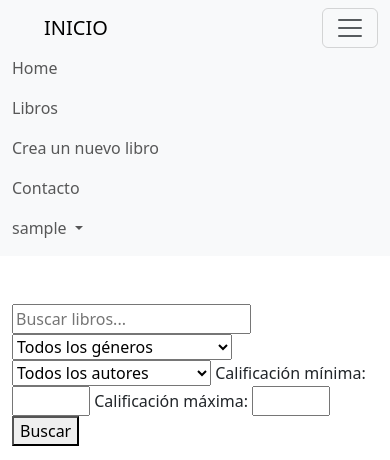
After one commit to Dolavarria/Proyecto_certificacion, a Django app: page /libro/ in a window 390 px wide, after a click that opens the changed part. The commit adds this page. Shown: the top 460 px of the page. Run offline with Django 5.2, Linux system fonts and the light colour scheme; the visitor is signed in with stand-in values (Sample User, id 1); data comes from the database, SQL or seed files in the repository; data that the repository does not hold is empty.

Commit message:
Proyecto con funcionalidades completas! Pedientes ligeros cambios esteticos

```diff
--- a/resena_libros/libros/fixtures/libros.json
+++ b/resena_libros/libros/fixtures/libros.json
@@ -4,7 +4,7 @@
         "fields": {
             "titulo": "Cien años de soledad",
             "descripcion": "La obra cumbre del premio Nobel de Literatura Gabriel García Márquez.",
-            "ano_publicacion": "1967-05-30",
+            "ano_publicacion": "1967",
             "portada_url": "https://3.bp.blogspot.com/-dwgBP4EyTJM/XBGPjuNNh9I/AAAAAAAAAKM/Vbyt8BkL1m4L_mY9ZWHw_yU6FeKez6reQCLcBGAs/w144-h144-p-k-no-nu/libro-cien-anos-de-soledad.jpg",
             "genero": 1,
             "autor": 1
@@ -15,7 +15,7 @@
         "fields": {
             "titulo": "Don Quijote de la Mancha",
             "descripcion": "La obra maestra de Miguel de Cervantes que narra las aventuras del ingenioso hidalgo Don Quijote.",
-            "ano_publicacion": "1605-01-16",
+            "ano_publicacion": "1605",
             "portada_url": "https://img-static.ivoox.com/index.php?w=145&h=145&url=https://static-1.ivoox.com/canales/c/e/0/6/ce0699cb66091655318a37e8ed1cc9e2_XXL.jpg",
             "genero": 2,
             "autor": 2
@@ -26,7 +26,7 @@
         "fields": {
             "titulo": "Rayuela",
             "descripcion": "La novela del escritor argentino Julio Cortázar, considerada una de las obras más importantes del siglo XX.",
-            "ano_publicacion": "1963-01-01",
+            "ano_publicacion": "1963",
             "portada_url": "https://portallibros.com/wp-content/uploads/2021/08/rayuelaaaa-120x190.jpg",
             "genero": 3,
             "autor": 3
--- a/resena_libros/libros/forms.py
+++ b/resena_libros/libros/forms.py
@@ -15,12 +15,16 @@ class ContactosModelForm(forms.ModelForm):
 class ReseñasModelForm(forms.ModelForm):
     class Meta:
         model = Reseñas
-        fields = ['libro', 'calificacion', 'comentario']
+        fields = ['calificacion', 'comentario']
 
 class LibrosModelForm(forms.ModelForm):
     class Meta:
         model = Libros
         fields = ['titulo', 'descripcion', 'ano_publicacion', 'portada_url', 'genero', 'autor']
+        labels = {
+            'ano_publicacion': 'Año de publicación',
+
+        }
 
 class RegisterModelForm(UserCreationForm):
     class Meta:
--- a/resena_libros/libros/models.py
+++ b/resena_libros/libros/models.py
@@ -11,14 +11,18 @@ class Contactos(models.Model):
 
 class Generos(models.Model):
     nombre=models.CharField(max_length=50)
+    def __str__(self):
+        return self.nombre
 
 class Autores(models.Model):
     nombre=models.CharField(max_length=50)
+    def __str__(self):
+        return self.nombre
 
 class Libros(models.Model):
     titulo=models.CharField(max_length=50)
     descripcion=models.TextField()
-    ano_publicacion=models.DateField()
+    ano_publicacion=models.IntegerField()
     portada_url=models.URLField()
     genero=models.ForeignKey(Generos, on_delete=models.CASCADE)
     autor=models.ForeignKey(Autores, on_delete=models.CASCADE)
--- a/resena_libros/libros/templates/contacto.html
+++ b/resena_libros/libros/templates/contacto.html
@@ -56,7 +56,7 @@ form input.form-control, form textarea.form-control {
 }
     </style>
     <main>
-        <div class="container mt-5">
+        <div class="container mt-5 mb-5">
             <h1 class="text-center mb-3">Heading for features page</h1>
             <p class="text-center mb-4" style="max-width: 600px; margin: auto;">Lorem ipsum dolor sit amet, consectetur adipiscing elit. Integer nec odio. Praesent libero. Sed cursus ante dapibus diam. Sed nisi. Nulla quis sem at nibh elementum imperdiet.</p>
             <div class="row justify-content-center">
@@ -64,7 +64,7 @@ form input.form-control, form textarea.form-control {
                     <div class="row">
                         <div class="col-md-6">
                             <form method="post" action="/contacto/">
-                                <h3 class="text-end mb-4 ms-auto">How can we help you?</h3>
+                                <h3 class="text-end mb-4 ms-auto ">How can we help you?</h3>
 
                                 {% csrf_token %}
                                 {{ form.non_field_errors }}
--- /dev/null
+++ b/resena_libros/libros/templates/libro.html
@@ -0,0 +1,47 @@
+{% extends 'base.html' %}
+
+{% block content %}
+<main class="main container mt-5">
+    <form method="get" class="mb-3">
+    <input type="text" name="q" placeholder="Buscar libros...">
+    <select name="genero">
+        <option value="">Todos los géneros</option>
+        {% for genero in generos %}
+        <option value="{{ genero.nombre }}">{{ genero.nombre }}</option>
+        {% endfor %}
+    </select>
+    <select name="autor">
+        <option value="">Todos los autores</option>
+        {% for autor in autores %}
+        <option value="{{ autor.nombre }}">{{ autor.nombre }}</option>
+        {% endfor %}
+    </select>
+    <label for="calificacion_min">Calificación mínima:</label>
+    <input type="number" id="calificacion_min" name="calificacion_min" min="1" max="5">
+    <label for="calificacion_max">Calificación máxima:</label>
+    <input type="number" id="calificacion_max" name="calificacion_max" min="1" max="5">
+    <button type="submit">Buscar</button>
+</form>
+
+    <div class="row">
+        {% for libro in libros %}
+        <div class="col-md-3 mb-5">
+            <div class="card h-100">
+                <img src="{{ libro.portada_url }}" class="card-img-top" alt="{{ libro.titulo }}" style="height: 200px; object-fit: cover;">
+                <div class="card-body d-flex flex-column">
+                    <h5 class="card-title">
+                        <a href="{% url 'resenas' libro.id %}" class="text-decoration-none text-dark">{{ libro.titulo }}</a>
+                    </h5>
+                    <p class="card-text">Autor: <a href="{% url 'autor' libro.autor.id %}">{{ libro.autor.nombre }}</a></p>
+                    {% if libro.calificacion_promedio %}
+                    <p class="card-text">Calificación promedio: {{ libro.calificacion_promedio }}</p>
+                {% else %}
+                    <p class="card-text">Este libro no tiene reseñas</p>
+                {% endif %}
+                </div>
+            </div>
+        </div>
+        {% endfor %}
+    </div>
+</main>
+{% endblock %}
--- a/resena_libros/libros/templates/libro_nuevo.html
+++ b/resena_libros/libros/templates/libro_nuevo.html
@@ -1,4 +1,4 @@
-
+{% extends 'base.html' %}
 {% block content %}
   <h2>Nuevo Libro</h2>
   <form method="POST">
--- a/resena_libros/libros/templates/navbar.html
+++ b/resena_libros/libros/templates/navbar.html
@@ -33,24 +33,29 @@
         <div class="collapse navbar-collapse" id="navbarNav">
             <ul class="navbar-nav">
 
+
+                <li class="nav-item">
+                    <a class="nav-link" href="{% url 'home' %}">Home</a>
+                </li>
                 {% if user.is_authenticated %}
                 <li class="nav-item">
-                    <a class="nav-link" href="http://127.0.0.1:8000/home/">Home</a>
+                    <a class="nav-link" href="{% url 'libro' %}">Libros</a>
                 </li>
+                {% endif %}
+                {% if user.is_authenticated and user.is_staff %}
                 <li class="nav-item">
                     <a class="nav-link" href="{% url 'libro_nuevo' %}">Crea un nuevo libro</a>
                 </li>
                 {% endif %}
+
                 <li class="nav-item">
-                    <a class="nav-link" href="http://127.0.0.1:8000/about/">About</a>
-                </li>
-                <li class="nav-item">
-                    <a class="nav-link" href="http://127.0.0.1:8000/contacto/">Contacto</a>
+                    <a class="nav-link" href="{% url 'contacto' %}">Contacto</a>
                 </li>
 
             </ul>
             <ul class="navbar-nav ml-auto">
                 {% if user.is_authenticated %}
+
                 <li class="nav-item dropdown mr-3">
                     <a class="nav-link dropdown-toggle" href="#" role="button" data-bs-toggle="dropdown" aria-expanded="false">
                         {{ user.username }}
@@ -62,8 +67,8 @@
                                 <button type="submit" class="dropdown-item">Cerrar sesión</button>
                             </form>
                         </li>
-                        <li><a class="dropdown-item" href="#">Another action</a></li>
-                        <li><a class="dropdown-item" href="#">Something else here</a></li>
+                        <li><a class="dropdown-item" href="{% url 'mis_resenas' %}">Mis reseñas</a></li>
+                        <li><a class="dropdown-item" href="{% url 'autores_seguidos' %}">Autores seguidos</a></li>
                     </ul>
                 </li>
                 {% else %}
--- a/resena_libros/libros/views.py
+++ b/resena_libros/libros/views.py
@@ -5,6 +5,10 @@ from django.contrib.auth import authenticate, login
 from django.contrib import messages
 from django.contrib.auth.forms import UserCreationForm
 from django.contrib.admin.views.decorators import staff_member_required
+from django.db.models import Q,Avg
+from django.shortcuts import get_object_or_404
+
+
 from .models import Libros, Autores, Generos, Reseñas,Contactos
 from .forms import ReseñasModelForm, ContactosModelForm,LibrosModelForm,RegisterModelForm
 # Create your views here.
@@ -26,11 +30,79 @@ def indice(request):
     return render(request, 'index.html')
 
 #Pagina que muestra los libros a usuarios luego de loguearse
-@login_required
 def home(request):
     libros = Libros.objects.all()
     return render(request, 'home.html', {'libros': libros})
 
+@login_required
+def libro_detalle(request):
+    generos = Generos.objects.all()
+    autores = Autores.objects.all()
+    libros = Libros.objects.all().annotate(calificacion_promedio=Avg('reseñas__calificacion'))
+
+    query = request.GET.get('q')
+    genero = request.GET.get('genero')
+    autor = request.GET.get('autor')
+    calificacion_min = request.GET.get('calificacion_min')
+    calificacion_max = request.GET.get('calificacion_max')
+
+    if query:
+        libros = libros.filter(
+            Q(titulo__icontains=query) |
+            Q(descripcion__icontains=query)
+        )
+    if genero:
+        libros = libros.filter(genero__nombre=genero)
+    if autor:
+        libros = libros.filter(autor__nombre=autor)
+    if calificacion_min and calificacion_max:
+        libros = libros.filter(calificacion_promedio__gte=calificacion_min, calificacion_promedio__lte=calificacion_max)
+
+    return render(request, 'libro.html', {'libros': libros, 'generos': generos, 'autores': autores})
+
+@login_required
+def resenas(request, libro_id):
+    libro = Libros.objects.get(id=libro_id)
+    if request.method == 'POST':
+        form = ReseñasModelForm(request.POST)
+        if form.is_valid():
+            resena = form.save(commit=False)
+            resena.libro = libro
+            resena.usuario = request.user
+            resena.save()
+            return redirect('resenas', libro_id=libro.id)
+        else:
+            print(form.errors)
+    else:
+        form = ReseñasModelForm()
+    resenas = Reseñas.objects.filter(libro=libro)
+    return render(request, 'resenas.html', {'libro': libro, 'resenas': resenas, 'form': form})
+@login_required
+def mis_resenas(request):
+    resenas = Reseñas.objects.filter(usuario=request.user)
+    return render(request, 'mis_resenas.html', {'resenas': resenas})
+
+
+
+def autor(request, autor_id):
+    autor = get_object_or_404(Autores, id=autor_id)
+    libros = Libros.objects.filter(autor=autor)
+    return render(request, 'autor.html', {'autor': autor, 'libros': libros})
+
+@login_required
+def seguir_autor(request, autor_id):
+    autor = get_object_or_404(Autores, pk=autor_id)
+    request.user.autores_seguidos.add(autor)
+    return redirect('autor', autor_id=autor_id)
+@login_required
+def dejar_seguir_autor(request, autor_id):
+    autor = get_object_or_404(Autores, pk=autor_id)
+    request.user.autores_seguidos.remove(autor)
+    return redirect('autor', autor_id=autor_id)
+@login_required
+def autores_seguidos(request):
+    autores = request.user.autores_seguidos.all()
+    return render(request, 'autores_seguidos.html', {'autores': autores})
 #Formulario de contacto
 def contacto(request):
     if request.method=='POST':
--- a/resena_libros/resena_libros/settings.py
+++ b/resena_libros/resena_libros/settings.py
@@ -128,6 +128,6 @@ STATIC_URL = 'static/'
 # https://docs.djangoproject.com/en/5.0/ref/settings/#default-auto-field
 
 DEFAULT_AUTO_FIELD = 'django.db.models.BigAutoField'
-LOGIN_REDIRECT_URL = '/home/'
+LOGIN_REDIRECT_URL = '/libro/'
 LOGOUT_REDIRECT_URL = '/'
 AUTH_USER_MODEL = 'libros.User'
--- a/resena_libros/resena_libros/urls.py
+++ b/resena_libros/resena_libros/urls.py
@@ -16,7 +16,7 @@ Including another URLconf
 """
 from django.contrib import admin
 from django.urls import path,include
-from libros.views import indice,home,register,contacto_exito,libro_nuevo,contacto
+from libros.views import indice,home,register,contacto_exito,libro_nuevo,contacto,libro_detalle,resenas,mis_resenas,autor,seguir_autor,dejar_seguir_autor,autores_seguidos
 
 urlpatterns = [
     path('accounts/', include('django.contrib.auth.urls')),
@@ -27,6 +27,13 @@ urlpatterns = [
     path('contacto/',contacto,name="contacto"),
     path('contacto/exito/',contacto_exito, name="contacto_success"),
     path('libro/nuevo/',libro_nuevo,name='libro_nuevo'),
+    path('libro/', libro_detalle, name='libro'),
+    path('libro/<int:libro_id>/resenas', resenas, name='resenas'),
+    path('mis_resenas/', mis_resenas, name='mis_resenas'),
+    path('autor/<int:autor_id>/', autor, name='autor'),
+    path('autor/<int:autor_id>/seguir', seguir_autor, name='seguir_autor'),
+    path('autor/<int:autor_id>/dejar_seguir', dejar_seguir_autor, name='dejar_seguir_autor'),
+    path('autores_seguidos', autores_seguidos, name='autores_seguidos'),
 
 
 
```
Also changed, not shown: resena_libros/libros/templates/autor.html (added, +20 -0 lines), resena_libros/libros/templates/autores_seguidos.html (added, +14 -0 lines), resena_libros/libros/templates/home.html (+6 -5 lines), resena_libros/libros/templates/mis_resenas.html (added, +18 -0 lines), resena_libros/libros/templates/resenas.html (added, +28 -0 lines), resena_libros/libros/migrations/0006_alter_libros_ano_publicacion.py (added).
